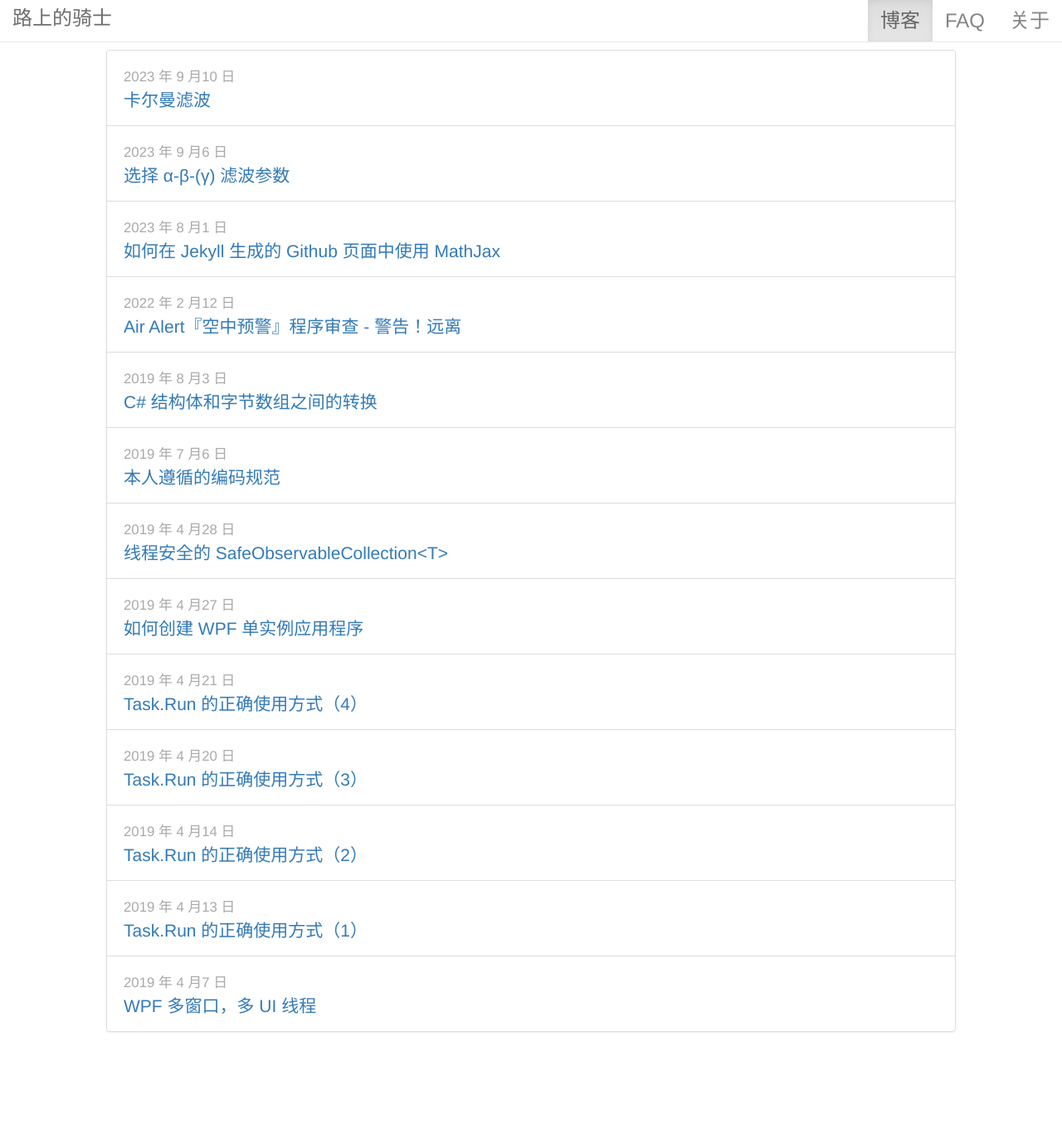
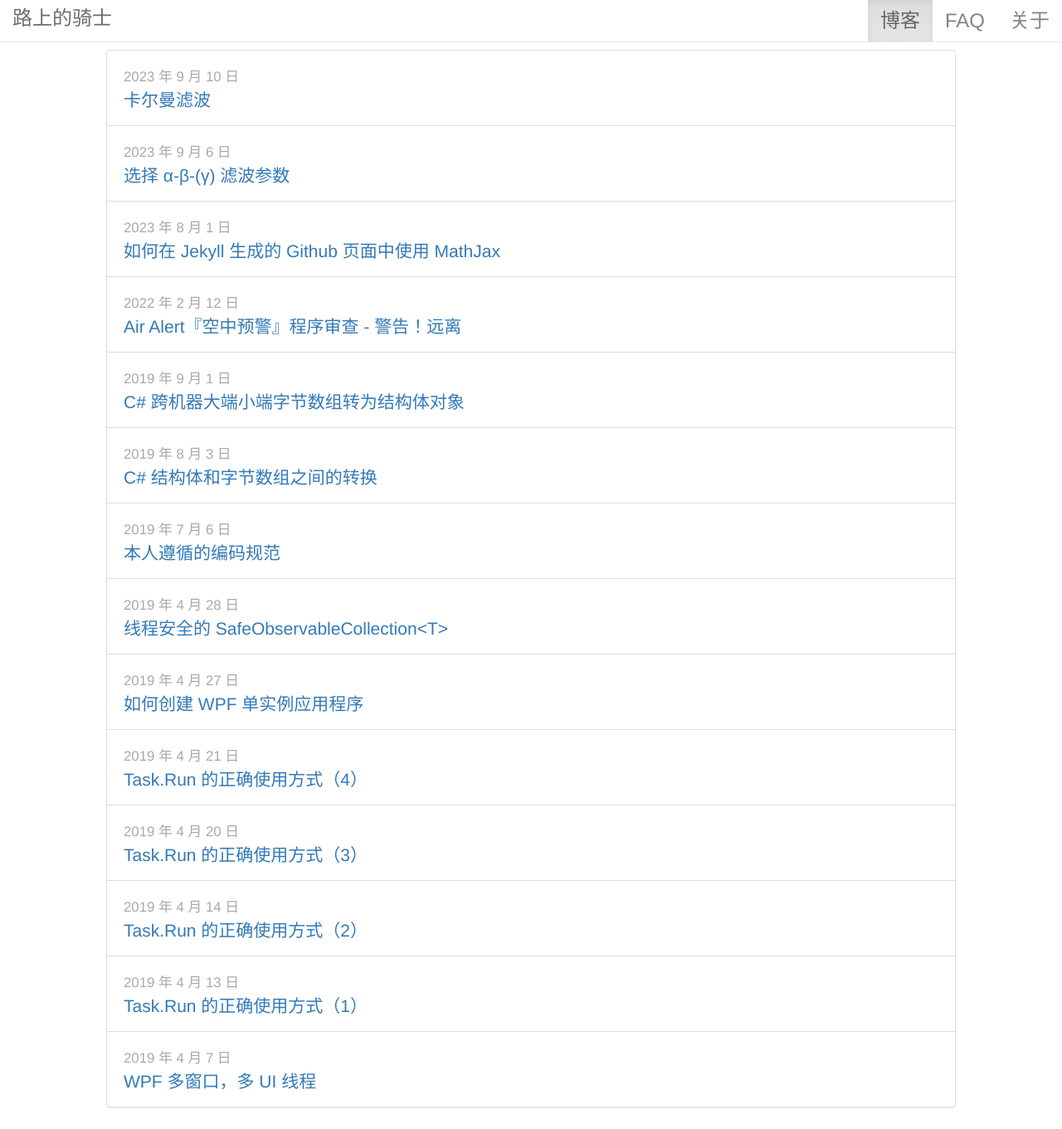
Before and after one commit to luli100/luli100.github.io, a Jekyll site: the page built from index.html, in a window 1280 px wide and 1361 px high. Shown: the whole window at 83% size. Built offline with Jekyll 4.4.1, drawn with Linux system fonts in a browser that asks for light colours; part of the change alters nothing that is shown.

Commit message:
endian structure exttension

````diff
--- /dev/null
+++ b/_posts/2019-09-01-endian-structure-extensions.md
@@ -0,0 +1,290 @@
+---
+layout: post
+title: C# 跨机器大端小端字节数组转为结构体对象
+enable: true
+---
+
+通常，在我们接收到网络字节数组后，会将字节数组转换为对应的结构体对象。
+
+### 忽略大小端问题的实现方式
+
+在 C# 语言中，下面代码是最优雅的，性能也能得到保证的实现方式。
+
+```
+using System.Runtime.InteropServices;
+
+namespace EndianExtensionsTests
+{
+    [StructLayout(LayoutKind.Sequential, Pack = 1)]
+    public struct Target
+    {
+        public Int32 Id;
+        public Int32 x;
+        public Int32 y;
+        public Int32 z;
+    }
+
+
+    class Program
+    {
+        static void Main(String[] args)
+        {
+            Byte[] buffer = new Byte[16]
+            {
+                0x00,0x01,0x02,0x03,
+                0x04,0x05,0x06,0x07,
+                0x08,0x09,0x0A,0x0B,
+                0x0C,0x0D,0x0E,0x0F
+            };
+
+            var obj = ToStructureHostEndian<Target>(buffer);
+            Console.WriteLine($"ID: {obj.Id}, X: {obj.x}, Y: {obj.y}, Z: {obj.z}");
+        }
+
+        public static T ToStructureHostEndian&lt;T&gt;(Byte[] buffer) where T : struct
+        {
+            var size = Marshal.SizeOf(typeof(T));
+            if (size != buffer.Length)
+            {
+                throw new ArgumentException("length of buffer not equal length of struct T");
+            }
+
+            var intPtr = Marshal.AllocHGlobal(size);
+            Marshal.Copy(buffer, 0, intPtr, size);
+            var obj = Marshal.PtrToStructure&lt;T&gt;(intPtr);
+            Marshal.FreeHGlobal(intPtr);
+
+            return obj;
+        }
+    }
+}
+```
+
+上面代码隐藏着一个问题，<strong>想象一下，假设发送端用大端方式将结构体对象转换成字节数组，接收端以小端方式将数组转换为结构体对象时，会导致发送端和接收端数据不一致；反之，同理。</strong>接下来，就是我解决问题的整个过程。
+
+### 考虑大小端问题的实现方式（一）
+
+为了解决发送端与接收端大小端编码解码不一致的情况，我们可以将转换后的结构体对象里的字段进行二次转换。
+
+```
+using System.Runtime.InteropServices;
+
+namespace EndianExtensionsTests
+{
+    [StructLayout(LayoutKind.Sequential, Pack = 1)]
+    public struct Target
+    {
+        public Int32 Id;
+        public Int32 x;
+        public Int32 y;
+        public Int32 z;
+    }
+
+    class Program
+    {
+        static void Main(String[] args)
+        {
+            // 假设，bufer 是发送端以大端结构转为的字节数组
+            Byte[] buffer = new Byte[16]
+            {
+                0x00,0x01,0x02,0x03,
+                0x04,0x05,0x06,0x07,
+                0x08,0x09,0x0A,0x0B,
+                0x0C,0x0D,0x0E,0x0F
+            };
+
+            var obj = ToStructureHostEndian<Target>(buffer);
+            if (BitConverter.IsLittleEndian)
+            {
+                var ids = BitConverter.GetBytes(obj.Id);
+                Array.Reverse(ids);
+                obj.Id = BitConverter.ToInt32(ids, 0);
+
+                var xs = BitConverter.GetBytes(obj.x);
+                Array.Reverse(xs);
+                obj.x = BitConverter.ToInt32(xs, 0);
+
+                var ys = BitConverter.GetBytes(obj.y);
+                Array.Reverse(ys);
+                obj.y = BitConverter.ToInt32(ys, 0);
+
+                var zs = BitConverter.GetBytes(obj.z);
+                Array.Reverse(zs);
+                obj.z = BitConverter.ToInt32(zs, 0);
+            }
+
+            Console.WriteLine($"ID: {obj.Id}, X: {obj.x}, Y: {obj.y}, Z: {obj.z}");
+        }
+
+        public static T ToStructureHostEndian&lt;T&gt;(Byte[] buffer) where T : struct
+        {
+            var size = Marshal.SizeOf(typeof(T));
+            if (size != buffer.Length)
+            {
+                throw new ArgumentException("buffer 的长度与结构体的字节长度不匹配");
+            }
+
+            var intPtr = Marshal.AllocHGlobal(size);
+            Marshal.Copy(buffer, 0, intPtr, size);
+            var obj = Marshal.PtrToStructure&lt;T&gt;(intPtr);
+            Marshal.FreeHGlobal(intPtr);
+
+            return obj;
+        }
+    }
+}
+```
+
+上面的实现方式存在的问题是，<strong>不优雅且扩展性差</strong>。想象一下，如果我们向 Target 结构体添加成百上千的字段，那么我们就会写成百上千相似的转换代码。是否有更好的方式解决这个问题呢？试一下反射。
+
+### 考虑大小端问题的实现方式（二）
+
+针对上面的问题，首先想到的就是利用 C# 语言的反射特性。利用反射特性重新给字段赋值，必须要将 Target 结构换为 Target 类，因为 <strong>C# 反射特性无法为结构体的公共字段赋值</strong>。
+
+```
+using System.Runtime.InteropServices;
+
+namespace EndianExtensionsTests
+{
+    [StructLayout(LayoutKind.Sequential, Pack = 1)]
+    public class Target
+    {
+        public Int32 Id;
+        public Int32 x;
+        public Int32 y;
+        public Int32 z;
+    }
+
+    class Program
+    {
+        static void Main(String[] args)
+        {
+            // 假设，bufer 是发送端以大端结构转为的字节数组
+            Byte[] buffer = new Byte[16]
+            {
+                0x00,0x01,0x02,0x03,
+                0x04,0x05,0x06,0x07,
+                0x08,0x09,0x0A,0x0B,
+                0x0C,0x0D,0x0E,0x0F
+            };
+
+            var obj = ToStructureHostEndian<Target>(buffer);
+            if (BitConverter.IsLittleEndian)
+            {
+                var fields = obj.GetType().GetFields();
+                foreach (var field in fields)
+                {
+                    var typeCode = Type.GetTypeCode(field.FieldType);
+                    switch (typeCode)
+                    {
+                        case TypeCode.Int32:
+                            {
+                                var value = (Int32)field.GetValue(obj);
+                                var bytes = BitConverter.GetBytes(value);
+                                Array.Reverse(bytes);
+                                field.SetValue(obj, BitConverter.ToInt32(bytes));
+                            }
+                            break;
+                        default:
+                            break;
+                    }
+                }
+            }
+
+            Console.WriteLine($"ID: {obj.Id}, X: {obj.x}, Y: {obj.y}, Z: {obj.z}");
+        }
+
+        public static T ToStructureHostEndian&lt;T&gt;(Byte[] buffer) where T : class
+        {
+            var size = Marshal.SizeOf(typeof(T));
+            if (size != buffer.Length)
+            {
+                throw new ArgumentException("buffer 的长度与结构体的字节长度不匹配");
+            }
+
+            var intPtr = Marshal.AllocHGlobal(size);
+            Marshal.Copy(buffer, 0, intPtr, size);
+            var obj = Marshal.PtrToStructure&lt;T&gt;(intPtr);
+            Marshal.FreeHGlobal(intPtr);
+
+            return obj;
+        }
+    }
+}
+```
+问题暂时得到了解决。需要注意的是，上面的代码必须完成 TypeCode 对应得值转换（先不考虑嵌套类型的情况）。大家都知道，利用反射特性必然会降低性能。有没有除了反射之外的方法呢？必须有。
+
+### 考虑大小端问题的实现方式（三）
+
+终极的解决方案是，反转 Target 结构体字段的内存布局为 TargetReversed 结构体，反转整个 buffer 内容。
+
+```
+using System.Runtime.InteropServices;
+
+namespace EndianExtensionsTests
+{
+    [StructLayout(LayoutKind.Sequential, Pack = 1)]
+    public struct Target
+    {
+        public Int32 Id;
+        public Int32 x;
+        public Int32 y;
+        public Int32 z;
+    }
+
+    [StructLayout(LayoutKind.Sequential, Pack = 1)]
+    public struct TargetReversed
+    {
+        public Int32 z;
+        public Int32 y;
+        public Int32 x;
+        public Int32 Id;
+    }
+
+    class Program
+    {
+        static void Main(String[] args)
+        {
+            // 假设，bufer 是发送端以大端结构转为的字节数组
+            Byte[] buffer = new Byte[16]
+            {
+                0x00,0x01,0x02,0x03,
+                0x04,0x05,0x06,0x07,
+                0x08,0x09,0x0A,0x0B,
+                0x0C,0x0D,0x0E,0x0F
+            };
+
+            if (BitConverter.IsLittleEndian)
+            {
+                Array.Reverse(buffer);
+                var obj = ToStructureHostEndian<TargetReversed>(buffer);
+                Console.WriteLine($"ID: {obj.Id}, X: {obj.x}, Y: {obj.y}, Z: {obj.z}");
+            }
+            else
+            {
+                var obj = ToStructureHostEndian<Target>(buffer);
+                Console.WriteLine($"ID: {obj.Id}, X: {obj.x}, Y: {obj.y}, Z: {obj.z}");
+            }
+        }
+
+        public static T ToStructureHostEndian&lt;T&gt;(Byte[] buffer) where T : struct
+        {
+            var size = Marshal.SizeOf(typeof(T));
+            if (size != buffer.Length)
+            {
+                throw new ArgumentException("buffer 的长度与结构体的字节长度不匹配");
+            }
+
+            var intPtr = Marshal.AllocHGlobal(size);
+            Marshal.Copy(buffer, 0, intPtr, size);
+            var obj = Marshal.PtrToStructure&lt;T&gt;(intPtr);
+            Marshal.FreeHGlobal(intPtr);
+
+            return obj;
+        }
+    }
+}
+```
+### 结论
+
+当遇到一个问题时，反复的思考，实践，琢磨，一定能够找到你心目中的最佳实践。
--- a/index.html
+++ b/index.html
@@ -36,7 +36,7 @@ title: 路上的骑士
       {% for post in site.posts %}
         {% if post.enable %}
           <li class="list-group-item title">
-            <div class="date">{{ post.date | date: "%Y 年 %-m 月%-d 日" }}</div>
+            <div class="date">{{ post.date | date: "%Y 年 %-m 月 %-d 日" }}</div>
             <a href="{{ post.url }}">{{ post.title }}</a>
           </li>
         {% endif %}
````
